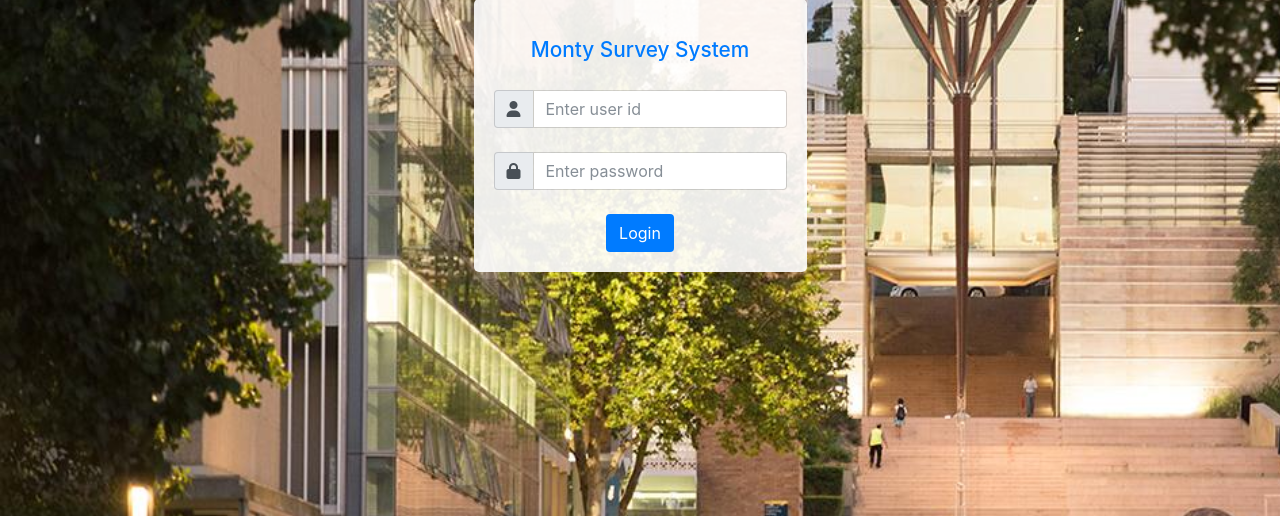
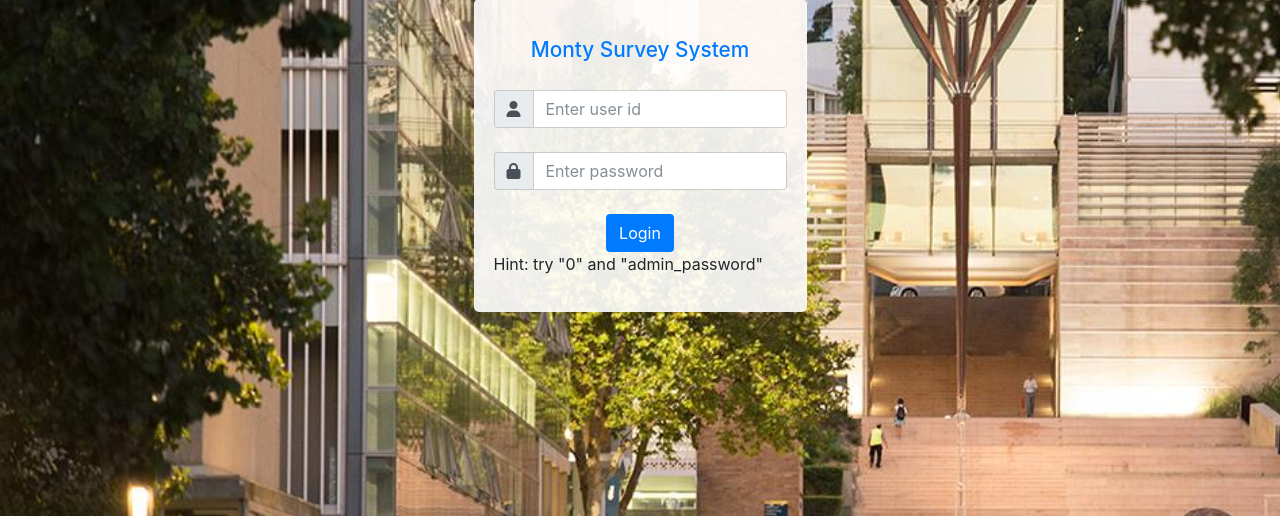
Before and after one commit to dannykennedy/monty-survey-system, a Flask app: page / in a window 1280 px wide. Shown: the part 101-617 px from the top of the page. Run offline with Flask 2, Linux system fonts and the light colour scheme; some libraries are stand-ins or nearby versions.

Commit message:
login hint

```diff
--- a/templates/basic_login.html
+++ b/templates/basic_login.html
@@ -49,6 +49,8 @@
 				</div>
 			</form>
 
+			<p>Hint: try "0" and "admin_password"</p>
+
 			</div> <!--form-group-->
 			</div> <!--login-box-->
 			</div> <!--container-->
```
